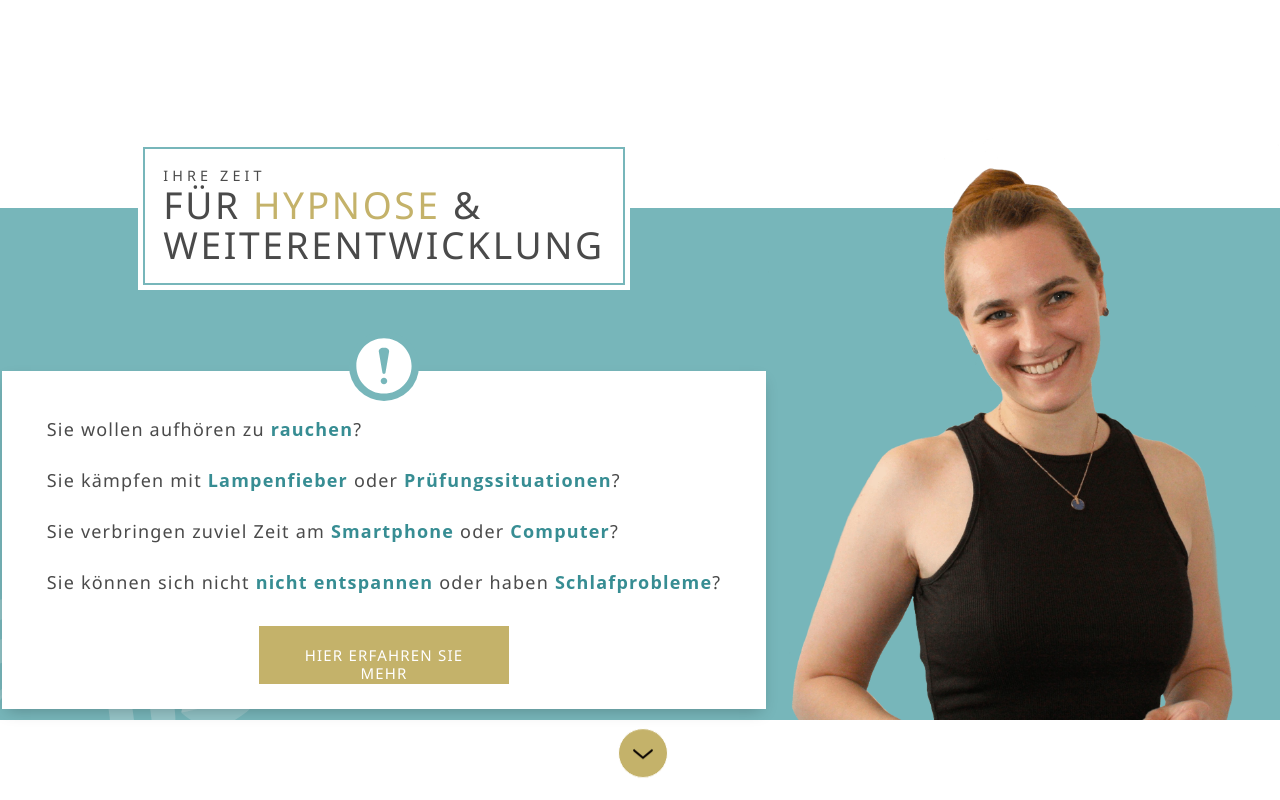
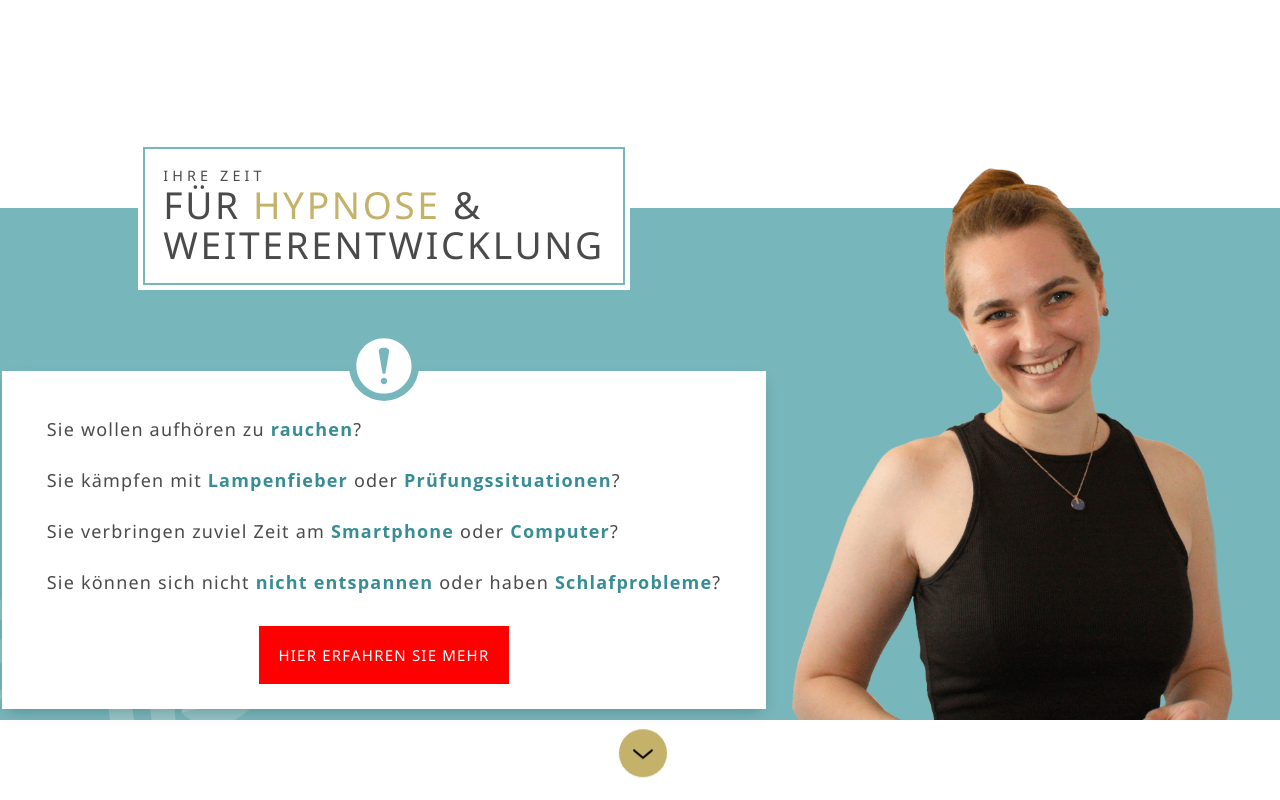
Before and after one commit to lauhard/lisamarieloof, a SvelteKit app: page / in a window 1280 px wide. Shown: the top 800 px of the page. Built offline with nearby package versions, Linux system fonts and the light colour scheme.

Commit message:
apple styling

```diff
--- a/src/app.css
+++ b/src/app.css
@@ -56,9 +56,11 @@ a[type=button] {
   background-color: var(--secondary);
   font-family: var(--font-family, "Segoe UI");
   box-sizing: border-box;
-  width: 250px;
+  min-width: 250px;
+  width: auto;
   height: auto;
-  height: 58px;
+  min-height: 58px;
+  height: auto;
   padding: 20px !important;
   font-style: normal;
   font-weight: 300;
--- a/src/app.scss
+++ b/src/app.scss
@@ -79,9 +79,11 @@ a[type="button"] {
     background-color: var(--secondary);
     font-family: var(--font-family, "Segoe UI");
     box-sizing: border-box;
-    width: 250px;
+    min-width: 250px;
+    width: auto;
     height: auto;
-    height: 58px;
+    min-height: 58px;
+    height: auto;
     padding: 20px !important;
     font-style: normal;
     font-weight: 300;
--- a/src/lib/components/Information.svelte
+++ b/src/lib/components/Information.svelte
@@ -36,7 +36,7 @@
                 <span class="attention">Schlafprobleme</span>?
             </p>
         </div>
-        <a class="cta" href="/leistungen"
+        <a class="cta" type="button" style="background:red;"href="/leistungen"
             >HIER ERFAHREN SIE MEHR</a
         >
     </div>
```
Also changed, not shown: 1 other file (tests, documents, lock files or other folders).
